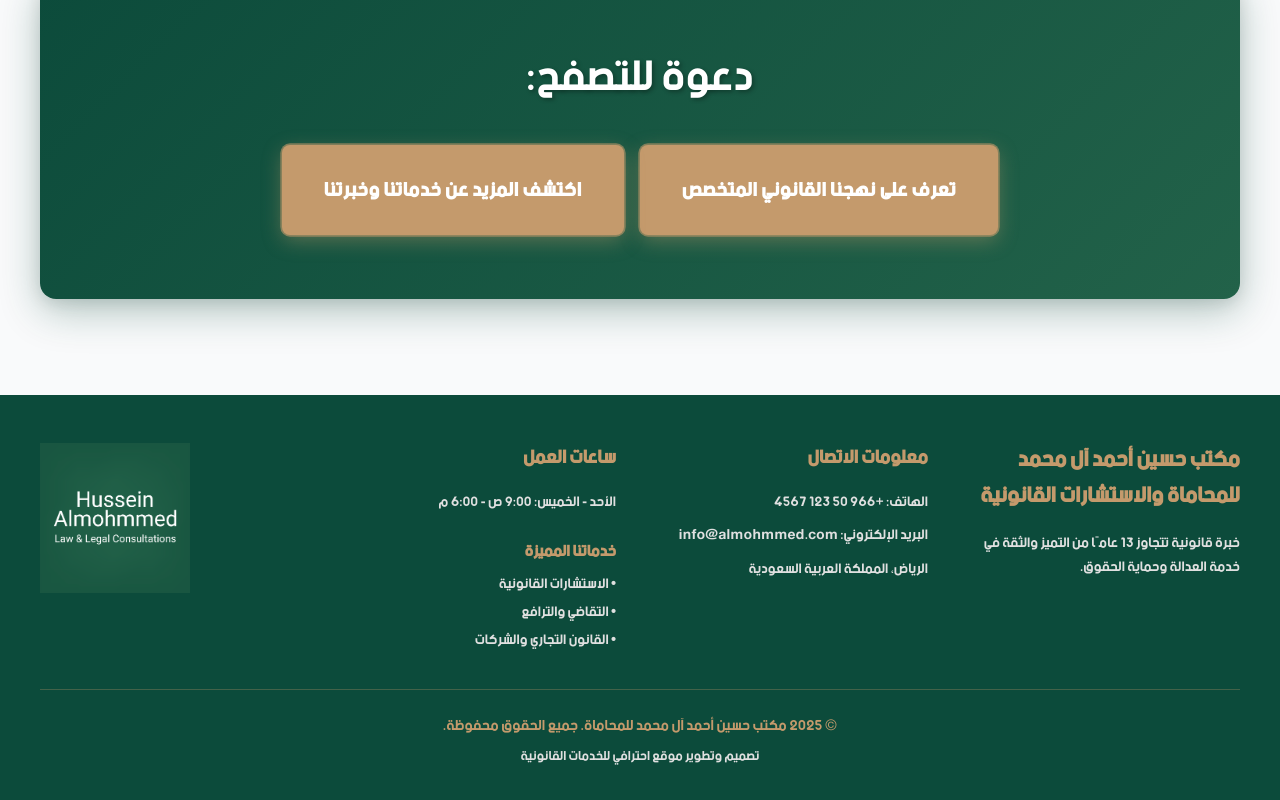
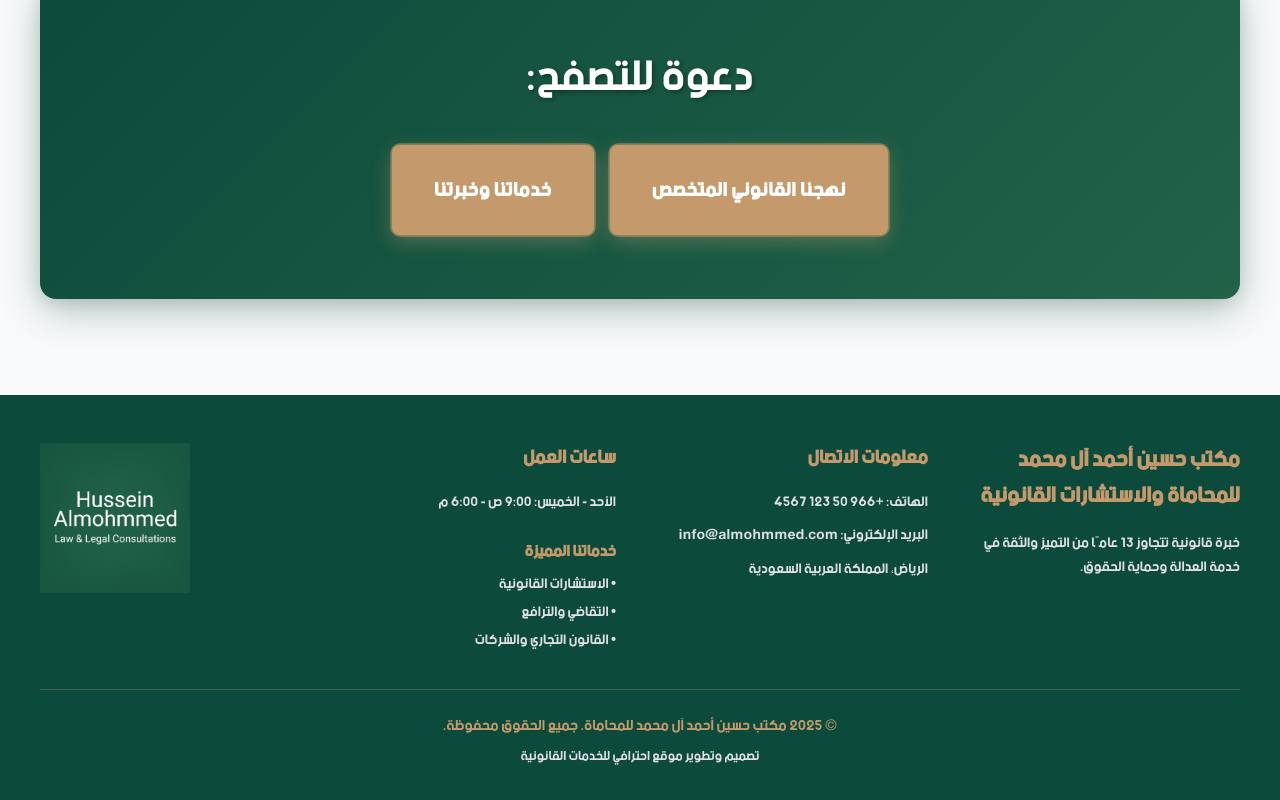
Before and after one commit to FarisAttallah/lawyer-image-library, a Next.js app: page / in a window 1280 px wide. Shown: the part 2890-3690 px from the top of the page. Built offline with nearby package versions, Linux system fonts and the light colour scheme.

Commit message:
Update index.js

```diff
--- a/pages/index.js
+++ b/pages/index.js
@@ -114,7 +114,7 @@ export default function Home() {
                 }}
               >
                                 {language === 'ar' ? (
-                  <>تعرف على نهجنا القانوني المتخصص</>
+                  <> نهجنا القانوني المتخصص</>
                 ) : (
                   t.ctaSubtitle
                 )}
@@ -155,7 +155,7 @@ export default function Home() {
                 }}
               >
                                 {language === 'ar' ? (
-                  <>اكتشف المزيد عن خدماتنا وخبرتنا</>
+                  <>خدماتنا وخبرتنا</>
                 ) : (
                   t.ctaDescription
                 )}
```
